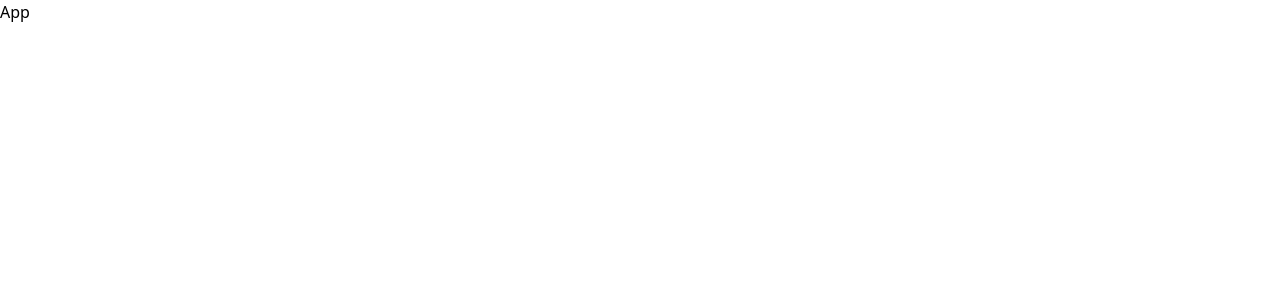
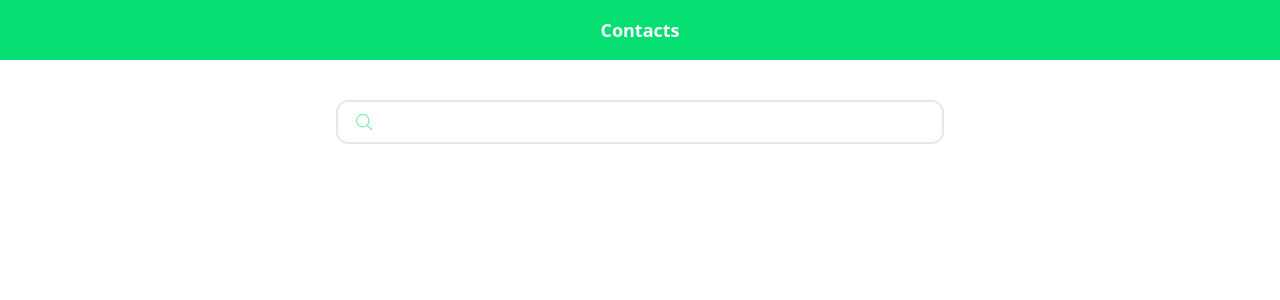
Before and after one commit to Trevoule/teacode-assignment, a React (Vite) app: page / in a window 1280 px wide. Shown: the top 300 px of the page. Built offline with nearby package versions, Linux system fonts and the light colour scheme.

Commit message:
feat: added layout

```diff
--- a/src/App.tsx
+++ b/src/App.tsx
@@ -1,7 +1,17 @@
+import { useState } from 'react';
+
+import Search from './components/Search';
+import Header from './components/Header';
+
 function App() {
+  const [username, setUserName] = useState('');
+
   return (
     <>
-      <div>App</div>
+      <Header />
+      <main className="flex flex-col items-center mx-auto max-w-6-xl px-8 py-10 justify-center">
+        <Search userName={username} setUserName={setUserName} />
+      </main>
     </>
   );
 }
--- /dev/null
+++ b/src/components/Header/Header.tsx
@@ -0,0 +1,11 @@
+const Header = () => {
+  return (
+    <header className="w-full bg-green-400">
+      <div className="py-4 text-center">
+        <p className="text-lg text-white font-semibold">Contacts</p>
+      </div>
+    </header>
+  );
+};
+
+export default Header;
--- /dev/null
+++ b/src/components/Header/index.tsx
@@ -0,0 +1 @@
+export { default } from './Header';
--- /dev/null
+++ b/src/components/Search/Search.tsx
@@ -0,0 +1,35 @@
+import { useState } from 'react';
+
+import { SearchIcon } from './SearchIcon';
+import type { SearchFormProps } from './types';
+
+const Search = ({ userName, setUserName }: SearchFormProps) => {
+  const [text, setText] = useState(userName);
+
+  const handleSearch = (e: React.FormEvent<HTMLFormElement>) => {
+    e.preventDefault();
+
+    if (!text) return;
+
+    setUserName(text);
+  };
+
+  return (
+    <form
+      onSubmit={handleSearch}
+      className="w-5/10 flex flex-grow items-center gap-x-2 py-2 px-4 border-2 border-gray-200 rounded-xl">
+      <label htmlFor="search">
+        <SearchIcon />
+      </label>
+      <input
+        className="flex-grow focus:outline-0"
+        id="search"
+        type="text"
+        value={text}
+        onChange={(e) => setText(e.target.value)}
+      />
+    </form>
+  );
+};
+
+export default Search;
--- /dev/null
+++ b/src/components/Search/SearchIcon.tsx
@@ -0,0 +1,15 @@
+export const SearchIcon = () => (
+  <svg
+    xmlns="http://www.w3.org/2000/svg"
+    fill="none"
+    viewBox="0 0 24 24"
+    strokeWidth={1.5}
+    stroke="currentColor"
+    className="size-5 text-green-300">
+    <path
+      strokeLinecap="round"
+      strokeLinejoin="round"
+      d="m21 21-5.197-5.197m0 0A7.5 7.5 0 1 0 5.196 5.196a7.5 7.5 0 0 0 10.607 10.607Z"
+    />
+  </svg>
+);
--- /dev/null
+++ b/src/components/Search/index.ts
@@ -0,0 +1 @@
+export { default } from './Search';
--- /dev/null
+++ b/src/components/Search/types.ts
@@ -0,0 +1,4 @@
+export type SearchFormProps = {
+  userName: string;
+  setUserName: React.Dispatch<React.SetStateAction<string>>;
+};
```
